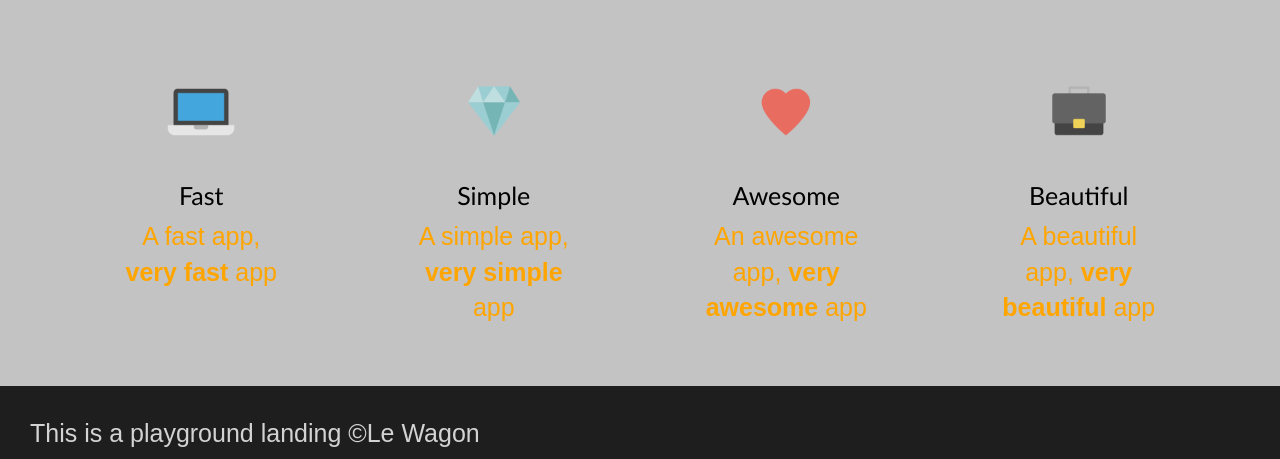
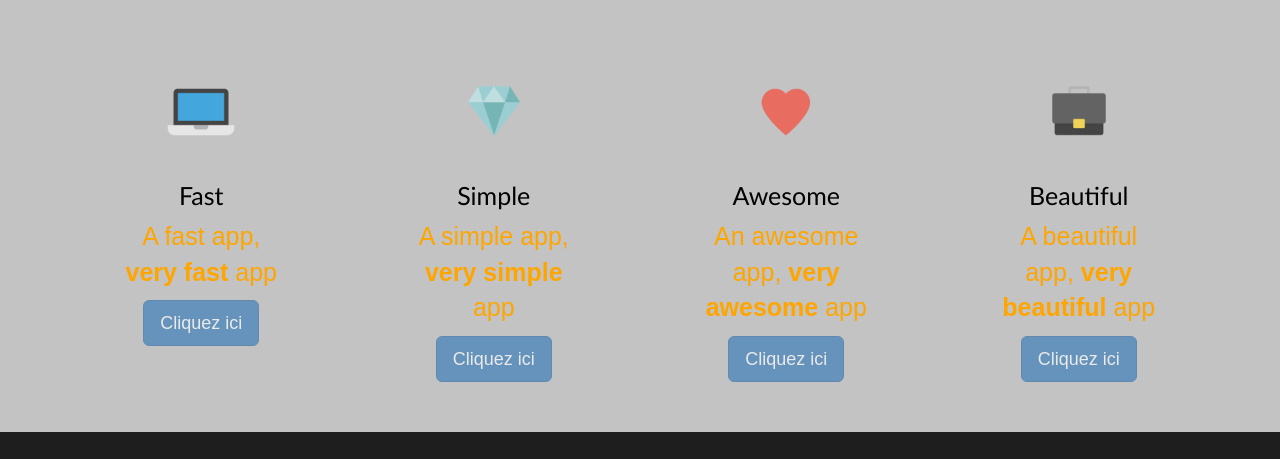
Before and after one commit to JulietteDesplaces/Landing, a plain HTML site: page index.html in a window 1280 px wide. Shown: the part 472-931 px from the top of the page. Drawn offline with nearby package versions, Linux system fonts and the light colour scheme.

Commit message:
changes 2

```diff
--- a/index.html
+++ b/index.html
@@ -27,7 +27,8 @@
     <img src="image/laptop.png" alt="laptop" width="100">
     <h2>Fast</h2>
     <p>A fast app, <strong>very fast</strong> app</p>
-  </div>
+    <button type="button" class="btn btn-lg btn-primary" disabled="disabled">Cliquez ici</button>
+</div>
 </div>
 
       <div class="col-xs-12 col-sm-6 col-md-3">
@@ -36,6 +37,7 @@
     <img src="image/diamond.png" alt="diamond" width="100">
     <h2>Simple</h2>
     <p>A simple app, <strong>very simple</strong> app</p>
+    <button type="button" class="btn btn-lg btn-primary" disabled="disabled">Cliquez ici</button>
 </div>
       </div>
 
@@ -44,6 +46,7 @@
     <img src="image/heart.png" alt="heart" width="100">
     <h2>Awesome</h2>
     <p>An awesome app, <strong>very awesome</strong> app</p>
+    <button type="button" class="btn btn-lg btn-primary" disabled="disabled">Cliquez ici</button>
   </div>
       </div>
 
@@ -52,6 +55,7 @@
     <img src="image/briefcase.png" alt="laptop" width="100">
     <h2>Beautiful</h2>
     <p>A beautiful app, <strong>very beautiful</strong> app</p>
+    <button type="button" class="btn btn-lg btn-primary" disabled="disabled">Cliquez ici</button>
 </div>
     </div>
 
```
